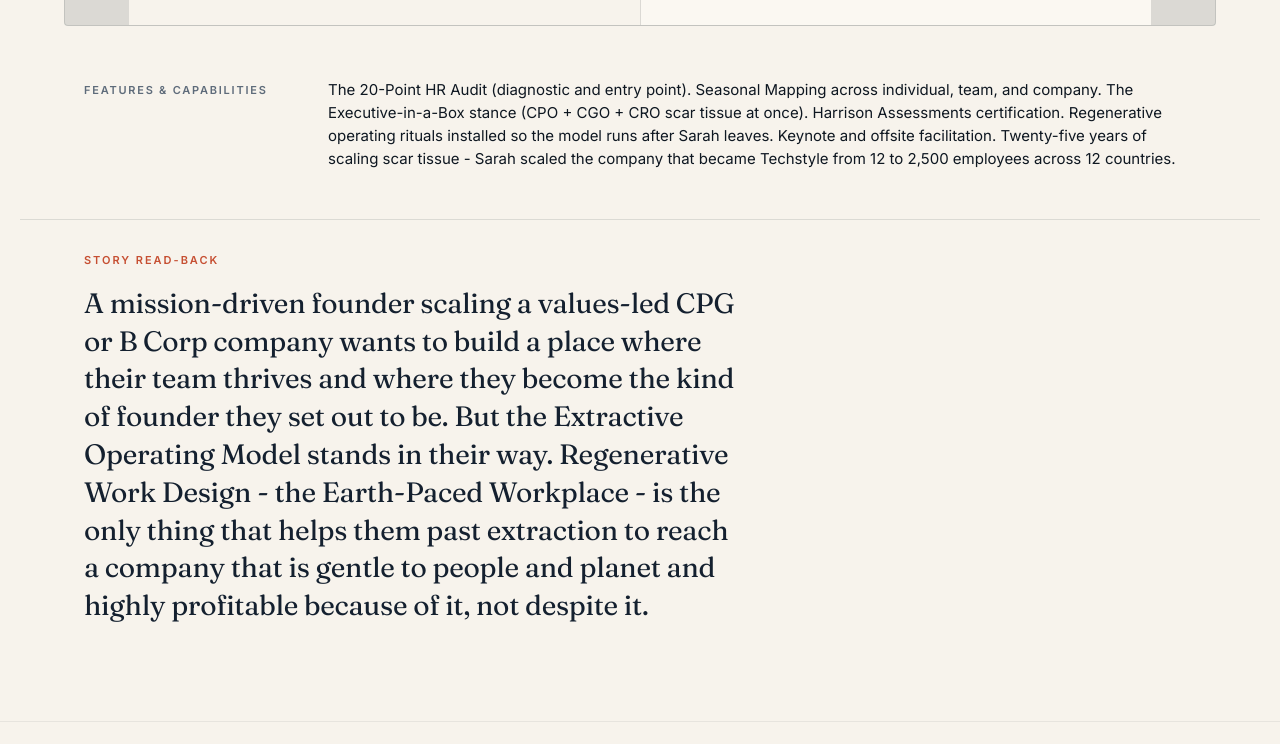
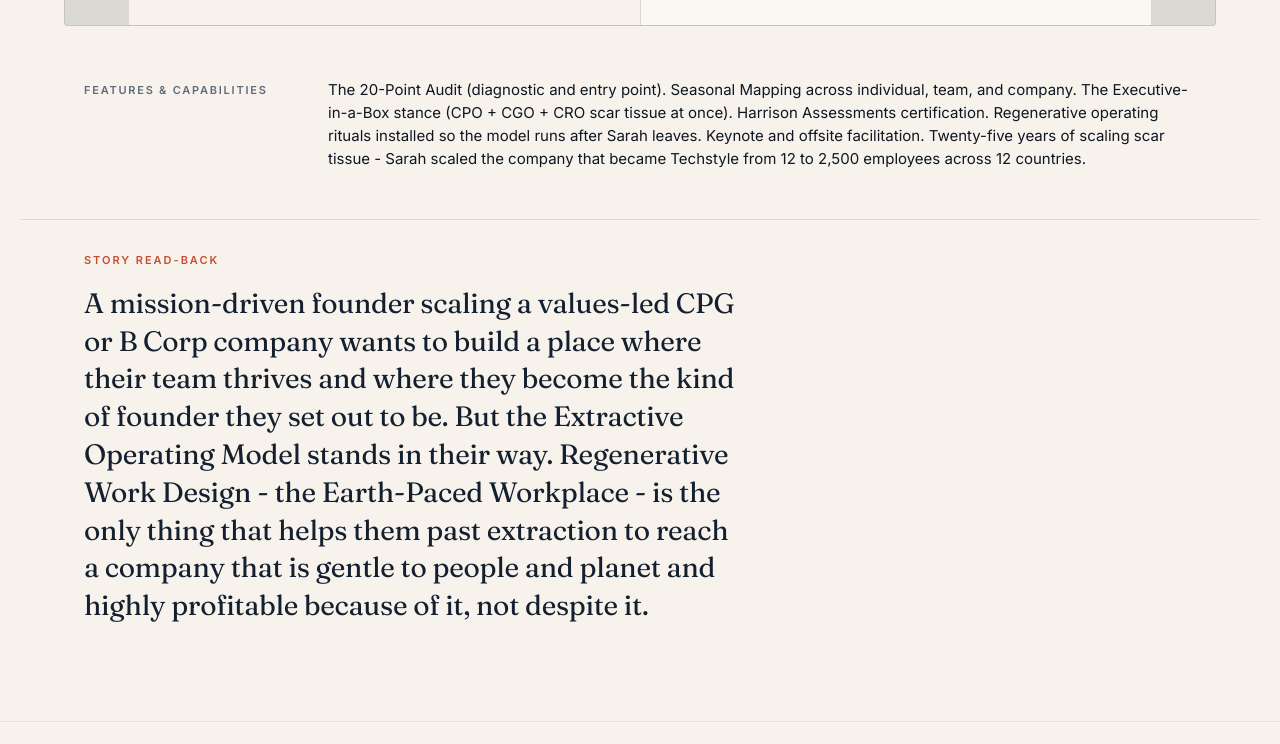
Before and after one commit to CaptureTheConversation/anera-canvas, a plain HTML site: page index.html in a window 1280 px wide. Shown: the part 2076-2820 px from the top of the page. Drawn offline with Linux system fonts and the light colour scheme.

Commit message:
Post-review pass 2026-09-11: rename 20-Point HR Audit to The 20-Point Audit
Applies Sierra Goldstein's Doc 04 comment AAACFilSMfg naming standard.
Source of truth: Doc 06 Section II (Languaging).

```diff
--- a/index.html
+++ b/index.html
@@ -106,7 +106,7 @@
 
   <div class="full-features">
     <div class="features-label">Features &amp; Capabilities</div>
-    <p>The 20-Point HR Audit (diagnostic and entry point). Seasonal Mapping across individual, team, and company. The Executive-in-a-Box stance (CPO + CGO + CRO scar tissue at once). Harrison Assessments certification. Regenerative operating rituals installed so the model runs after Sarah leaves. Keynote and offsite facilitation. Twenty-five years of scaling scar tissue - Sarah scaled the company that became Techstyle from 12 to 2,500 employees across 12 countries.</p>
+    <p>The 20-Point Audit (diagnostic and entry point). Seasonal Mapping across individual, team, and company. The Executive-in-a-Box stance (CPO + CGO + CRO scar tissue at once). Harrison Assessments certification. Regenerative operating rituals installed so the model runs after Sarah leaves. Keynote and offsite facilitation. Twenty-five years of scaling scar tissue - Sarah scaled the company that became Techstyle from 12 to 2,500 employees across 12 countries.</p>
   </div>
 
   <blockquote class="story-readback">
@@ -230,7 +230,7 @@
     <div class="dive-body">
       <h3>What we operate, not what we deliver.</h3>
       <ul class="bullets thick">
-        <li><strong>The 20-Point HR Audit</strong> - the diagnostic entry point. Surfaces compliance exposure, systems gaps, and cultural risks. Feeds the roadmap.</li>
+        <li><strong>The 20-Point Audit</strong> - the diagnostic entry point. Surfaces compliance exposure, systems gaps, and cultural risks. Feeds the roadmap.</li>
         <li><strong>Seasonal Mapping</strong> - Sarah's proprietary rhythm-mapping across spring (emergence), summer (expansion), autumn (release), winter (rest) at the level of a day, a week, a quarter, and a year. Individual, team, and company.</li>
         <li><strong>Executive-in-a-Box stance</strong> - Sarah operates as chief people officer, chief growth officer, and chief revenue officer scar tissue simultaneously. Thinks like a CEO, not just a CPO.</li>
         <li><strong>Harrison Assessments certification</strong> - enjoyment performance theory and paradox theory. The shared self-awareness layer that moves a team from a collection of individuals to a unit in synchronization.</li>
```
